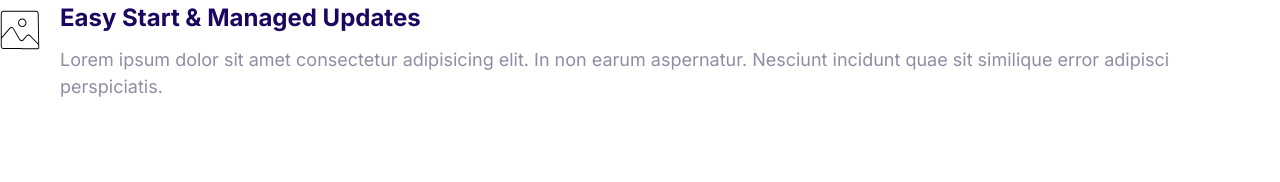
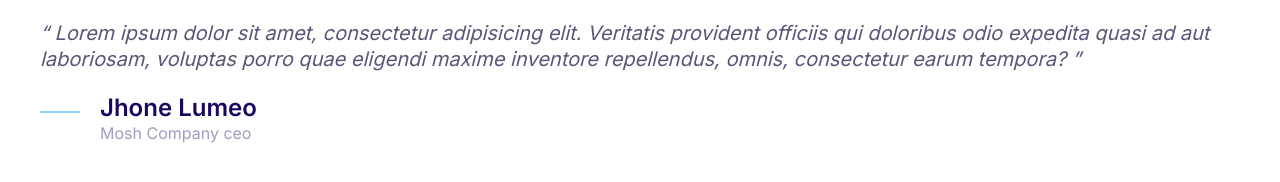
Before and after one commit to Eldor-dev/Moshify, a plain HTML site: page index.html in a window 1280 px wide. Drawn offline with Linux system fonts and the light colour scheme.

Commit message:
Build the quotes component.

```diff
--- a/CSS/styles.css
+++ b/CSS/styles.css
@@ -4,6 +4,7 @@
   --color-accent: #ff3400;
   --color-heading: #1b0760;
   --color-body: #918ca4;
+  --color-body-darker: #5c5577;
   --color-border: #ccc;
   --border-radius: 30px;
 }
@@ -390,3 +391,52 @@ a {
 .media__image {
   margin-top: 1rem;
 }
+
+/* Quotes */
+.quote {
+  font-size: 3rem;
+  font-style: italic;
+  color: var(--color-body-darker);
+  line-height: 1.3;
+}
+
+.quote__text::before {
+  content: open-quote;
+}
+
+.quote__text::after {
+  content: close-quote;
+}
+
+.quote__author {
+  font-size: 3rem;
+  font-style: normal;
+  font-weight: 600;
+  margin-bottom: 0;
+}
+
+.quote__company {
+  color: var(--color-heading);
+  opacity: 0.4;
+  font-size: 2rem;
+  font-style: normal;
+}
+
+.quote__line {
+  position: relative;
+  bottom: 10px;
+}
+
+@media screen and (min-width: 1024px) {
+  .quote {
+    font-size: 2rem;
+  }
+
+  .quote__author {
+    font-size: 2.4rem;
+  }
+
+  .quote__company {
+    font-size: 1.6rem;
+  }
+}
--- a/index.html
+++ b/index.html
@@ -15,20 +15,26 @@
     <title>Document</title>
   </head>
   <body>
+    <blockquote class="quote">
+      <p class="quote__text">
+        Lorem ipsum dolor sit amet, consectetur adipisicing elit. Veritatis
+        provident officiis qui doloribus odio expedita quasi ad aut laboriosam,
+        voluptas porro quae eligendi maxime inventore repellendus, omnis,
+        consectetur earum tempora?
+      </p>
+      <footer>
         <div class="media">
           <div class="media__image">
-        <svg class="icon icon--primary">
-          <use xlink:href="images/sprite.svg#snap"></use>
+            <svg class="icon icon--primary quote__line">
+              <use xlink:href="images/sprite.svg#line"></use>
             </svg>
           </div>
           <div class="media__body">
-        <h3 class="media__title">Easy Start & Managed Updates</h3>
-        <p>
-          Lorem ipsum dolor sit amet consectetur adipisicing elit. In non earum
-          aspernatur. Nesciunt incidunt quae sit similique error adipisci
-          perspiciatis.
-        </p>
+            <h3 class="media__title quote__author">Jhone Lumeo</h3>
+            <p class="quote__company">Mosh Company ceo</p>
           </div>
         </div>
+      </footer>
+    </blockquote>
   </body>
 </html>
```
Also changed, not shown: components/quote.html (added, +21 -0 lines). Lines whose indentation alone changed are shown as unchanged.
